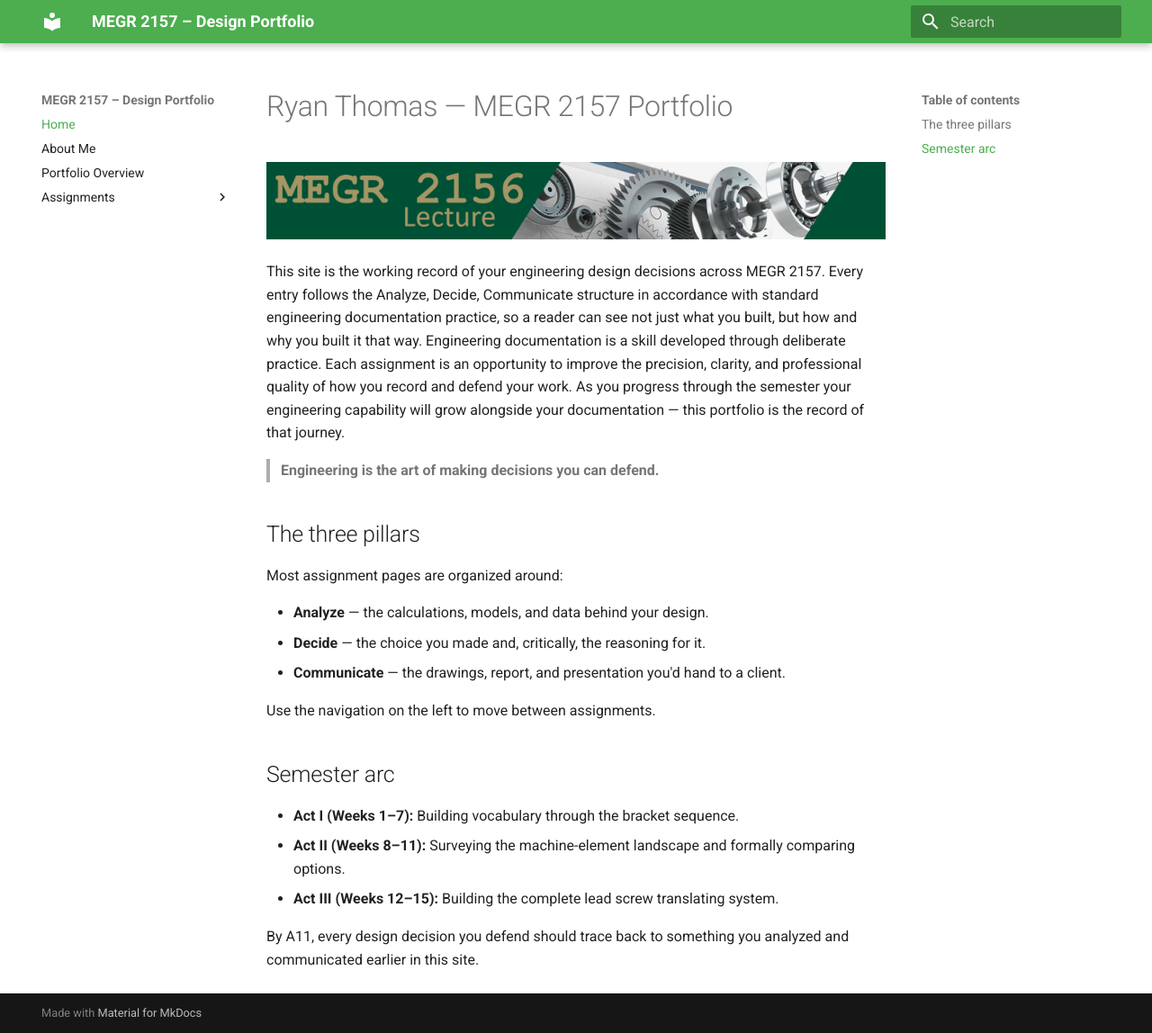
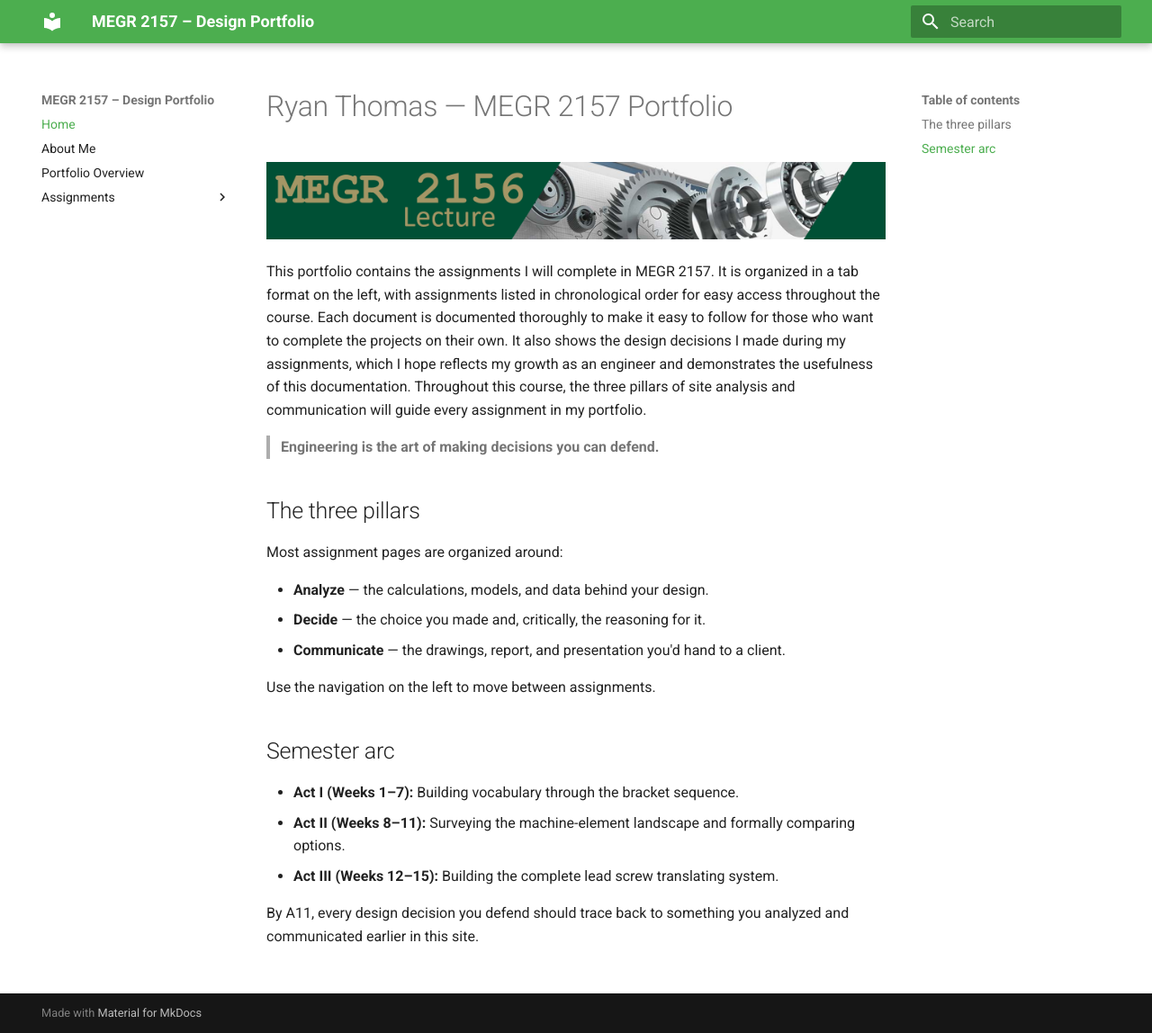
Before and after one commit to ryan-thomas32/megr2157-portfolio, an MkDocs documentation site: the page built from docs/index.md, in a window 1280 px wide and 1148 px high. Shown: the whole window at 90% size. Built offline with MkDocs 1.6.1 and Material for MkDocs 9.7.7, drawn with Linux system fonts in a browser that asks for light colours.

Commit message:
Update index.md

```diff
--- a/docs/index.md
+++ b/docs/index.md
@@ -2,7 +2,7 @@
 
 ![MEGR 2156-7 Title](MEGR2156title.png)
 
-This site is the working record of your engineering design decisions across MEGR 2157. Every entry follows the Analyze, Decide, Communicate structure in accordance with standard engineering documentation practice, so a reader can see not just what you built, but how and why you built it that way. Engineering documentation is a skill developed through deliberate practice. Each assignment is an opportunity to improve the precision, clarity, and professional quality of how you record and defend your work. As you progress through the semester your engineering capability will grow alongside your documentation — this portfolio is the record of that journey.
+This portfolio contains the assignments I will complete in MEGR 2157. It is organized in a tab format on the left, with assignments listed in chronological order for easy access throughout the course. Each document is documented thoroughly to make it easy to follow for those who want to complete the projects on their own. It also shows the design decisions I made during my assignments, which I hope reflects my growth as an engineer and demonstrates the usefulness of this documentation. Throughout this course, the three pillars of site analysis and communication will guide every assignment in my portfolio.
 
 > **Engineering is the art of making decisions you can defend.**
 
```
